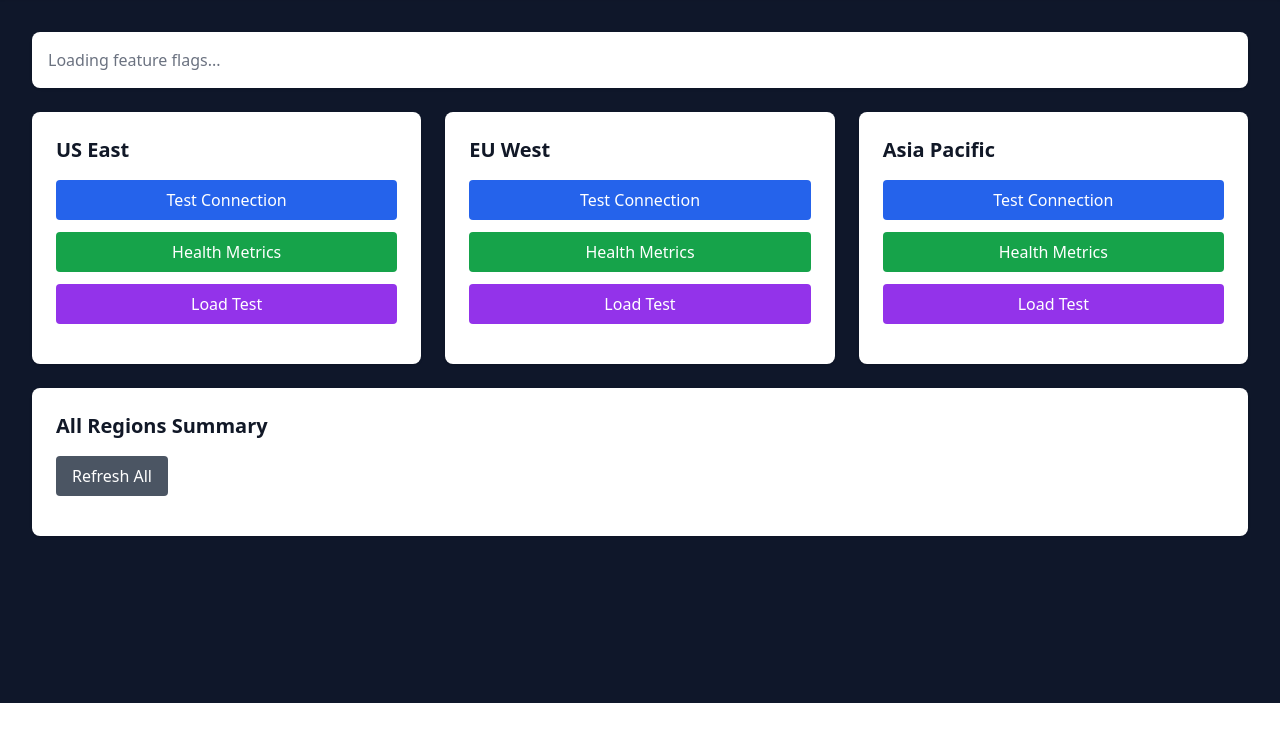
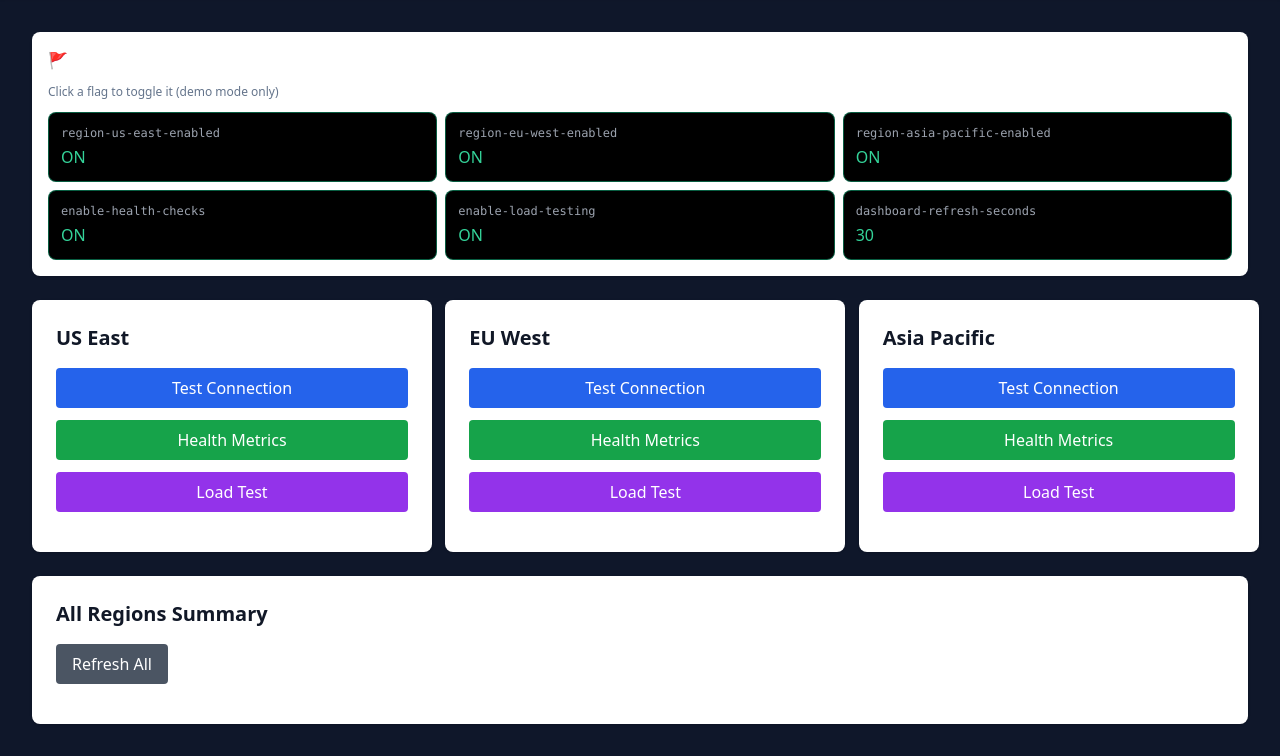
Before and after one commit to arober39/multi-region-dashboard, a FastAPI app: page / in a window 1280 px wide. Shown: the part 97-853 px from the top of the page. Before the commit the page ends 800 px from the top, so only its background shows below. Run offline with FastAPI, Linux system fonts and the light colour scheme; some libraries are stand-ins or nearby versions.

Commit message:
added LD and Aiven backend, created 3 PS regions and LD feature flags

```diff
--- a/app/main.py
+++ b/app/main.py
@@ -9,7 +9,7 @@
 from fastapi import Request
 
 from app.database import db_manager
-from app.feature_flags import feature_flags
+from app.feature_flags import feature_flags, init_launchdarkly, shutdown_launchdarkly
 from app.routers import pages, api
 
 
@@ -18,12 +18,13 @@
     """Lifespan context manager for startup and shutdown events."""
     # Startup
     print("Starting up...")
+    init_launchdarkly()
     await db_manager.initialize()
     yield
     # Shutdown
     print("Shutting down...")
     await db_manager.close()
-    feature_flags.close()
+    shutdown_launchdarkly()
 
 
 app = FastAPI(
--- a/app/routers/api.py
+++ b/app/routers/api.py
@@ -280,3 +280,40 @@
         "request": request,
         "flags": get_demo_flags()
     })
+
+
+@router.get("/flag-panel")
+async def get_flag_panel(request: Request):
+    """Alias for /flags to match template expectations"""
+    return templates.TemplateResponse("partials/flag_panel.html", {
+        "request": request,
+        "flags": get_demo_flags()
+    })
+
+
+# =============================================================
+# COMPATIBILITY ROUTES (for template compatibility)
+# =============================================================
+
+@router.get("/test-connection/{region_id}")
+async def test_connection_get(region_id: str, request: Request):
+    """GET version of test connection endpoint"""
+    return await test_region(region_id, request)
+
+
+@router.get("/health/{region_id}")
+async def health_get(region_id: str, request: Request):
+    """GET version of health endpoint"""
+    return await region_health(region_id, request)
+
+
+@router.get("/all-results")
+async def all_results_get(request: Request):
+    """GET version of test all regions endpoint"""
+    return await test_all_regions(request)
+
+
+@router.post("/load-test/{region_id}")
+async def load_test_compat(region_id: str, request: Request):
+    """Compatibility route for /api/load-test/{region_id}"""
+    return await load_test(region_id, request)
--- a/app/templates/index.html
+++ b/app/templates/index.html
@@ -26,9 +26,9 @@
         </div>
 
         <!-- Region Cards -->
-        <div class="grid grid-cols-1 md:grid-cols-3 gap-6 mb-6">
+        <div class="grid grid-cols-1 lg:grid-cols-3 gap-6 mb-6">
             <!-- US East -->
-            <div class="bg-white rounded-lg shadow p-6">
+            <div class="bg-white rounded-lg shadow p-6 min-w-[400px]">
                 <h2 class="text-xl font-semibold text-gray-900 mb-4">US East</h2>
                 <div class="space-y-3">
                     <button
@@ -62,7 +62,7 @@
             </div>
 
             <!-- EU West -->
-            <div class="bg-white rounded-lg shadow p-6">
+            <div class="bg-white rounded-lg shadow p-6 min-w-[400px]">
                 <h2 class="text-xl font-semibold text-gray-900 mb-4">EU West</h2>
                 <div class="space-y-3">
                     <button
@@ -96,7 +96,7 @@
             </div>
 
             <!-- Asia Pacific -->
-            <div class="bg-white rounded-lg shadow p-6">
+            <div class="bg-white rounded-lg shadow p-6 min-w-[400px]">
                 <h2 class="text-xl font-semibold text-gray-900 mb-4">Asia Pacific</h2>
                 <div class="space-y-3">
                     <button
--- a/app/templates/partials/flag_panel.html
+++ b/app/templates/partials/flag_panel.html
@@ -1,8 +1,9 @@
 <!--
     Flag Panel Partial
-    Returned by: GET /api/flags
-    Swapped into: #flag-panel > div
+    Returned by: GET /api/flags or GET /api/flag-panel
+    Swapped into: #flag-panel
 -->
+<div>
     <h3 class="font-semibold mb-3">🚩 LaunchDarkly Feature Flags</h3>
     <p class="text-xs text-slate-500 mb-3">Click a flag to toggle it (demo mode only)</p>
 
@@ -10,14 +11,14 @@
         {% for flag_key, flag_value in flags.items() %}
         <button
             hx-post="/api/flags/{{ flag_key }}/toggle"
-        hx-target="#flag-panel > div"
+            hx-target="#flag-panel"
             hx-swap="innerHTML"
-        class="p-3 rounded-lg text-left transition-all hover:scale-105
-            {% if flag_value %}bg-emerald-900/50 border border-emerald-500/50
-            {% else %}bg-red-900/30 border border-red-500/30{% endif %}"
+            class="p-3 rounded-lg text-left transition-all hover:scale-105 bg-black border
+                {% if flag_value %}border-emerald-500/50
+                {% else %}border-gray-700{% endif %}"
         >
-        <div class="text-xs text-slate-400 font-mono truncate">{{ flag_key }}</div>
-        <div class="font-medium mt-1 {% if flag_value %}text-emerald-400{% else %}text-red-400{% endif %}">
+            <div class="text-xs text-gray-400 font-mono truncate">{{ flag_key }}</div>
+            <div class="font-medium mt-1 {% if flag_value %}text-emerald-400{% else %}text-gray-400{% endif %}">
                 {% if flag_value is sameas true %}ON
                 {% elif flag_value is sameas false %}OFF
                 {% else %}{{ flag_value }}{% endif %}
@@ -25,3 +26,4 @@
         </button>
         {% endfor %}
     </div>
+</div>
--- a/app/templates/partials/region_disabled.html
+++ b/app/templates/partials/region_disabled.html
@@ -2,6 +2,6 @@
     Region Disabled Partial
     Returned when a region's feature flag is OFF
 -->
-<div class="bg-amber-900/30 border border-amber-500/30 rounded-lg p-3">
-    <span class="text-amber-400">⚠️ {{ region.name }} is disabled via feature flag</span>
+<div class="bg-red-900/40 border-2 border-red-500 rounded-lg p-3">
+    <span class="text-white font-bold">⚠️ {{ region.name }} is disabled via feature flag</span>
 </div>
```
Also changed, not shown: README.md, 2 other files. Lines whose indentation alone changed are shown as unchanged.
